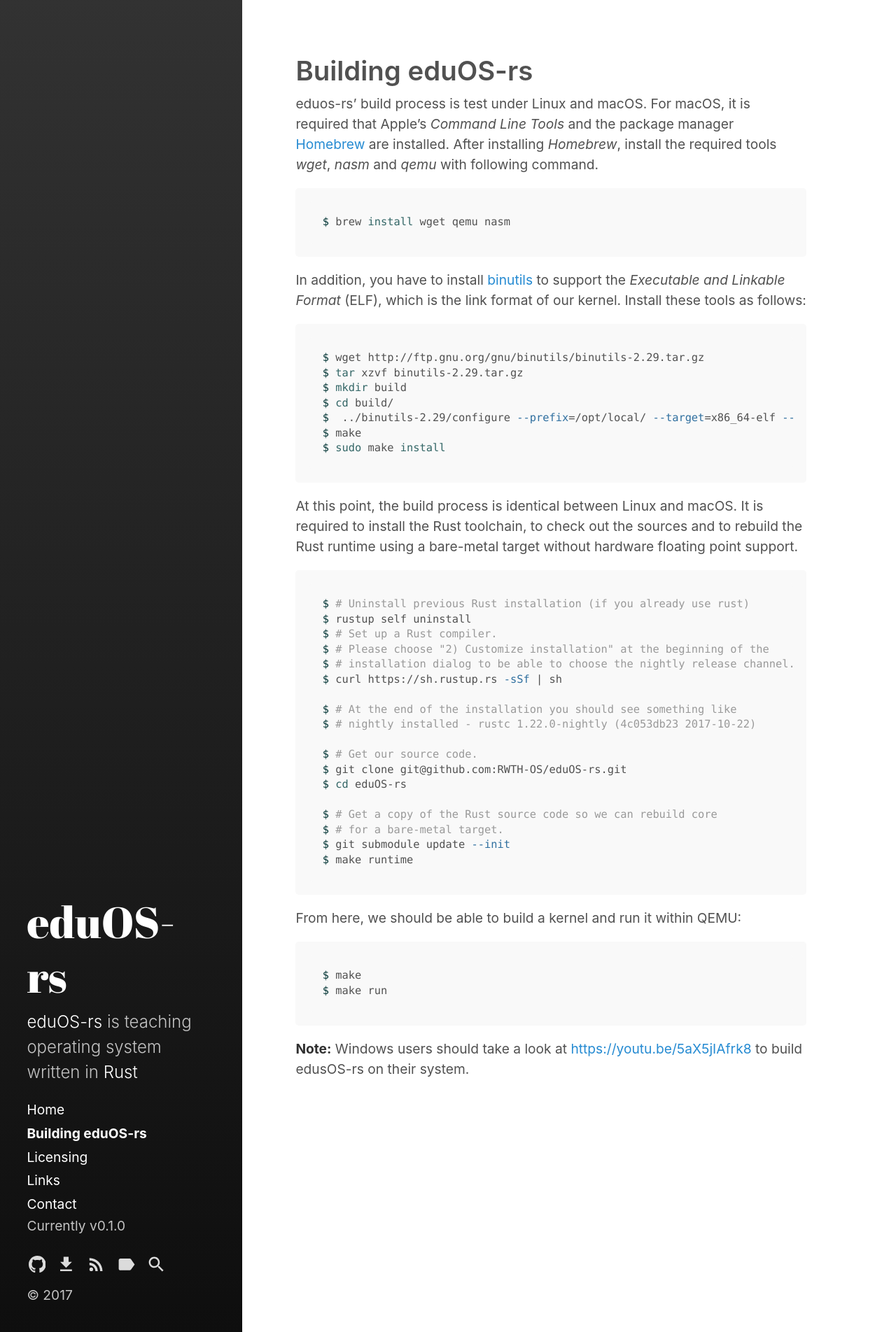
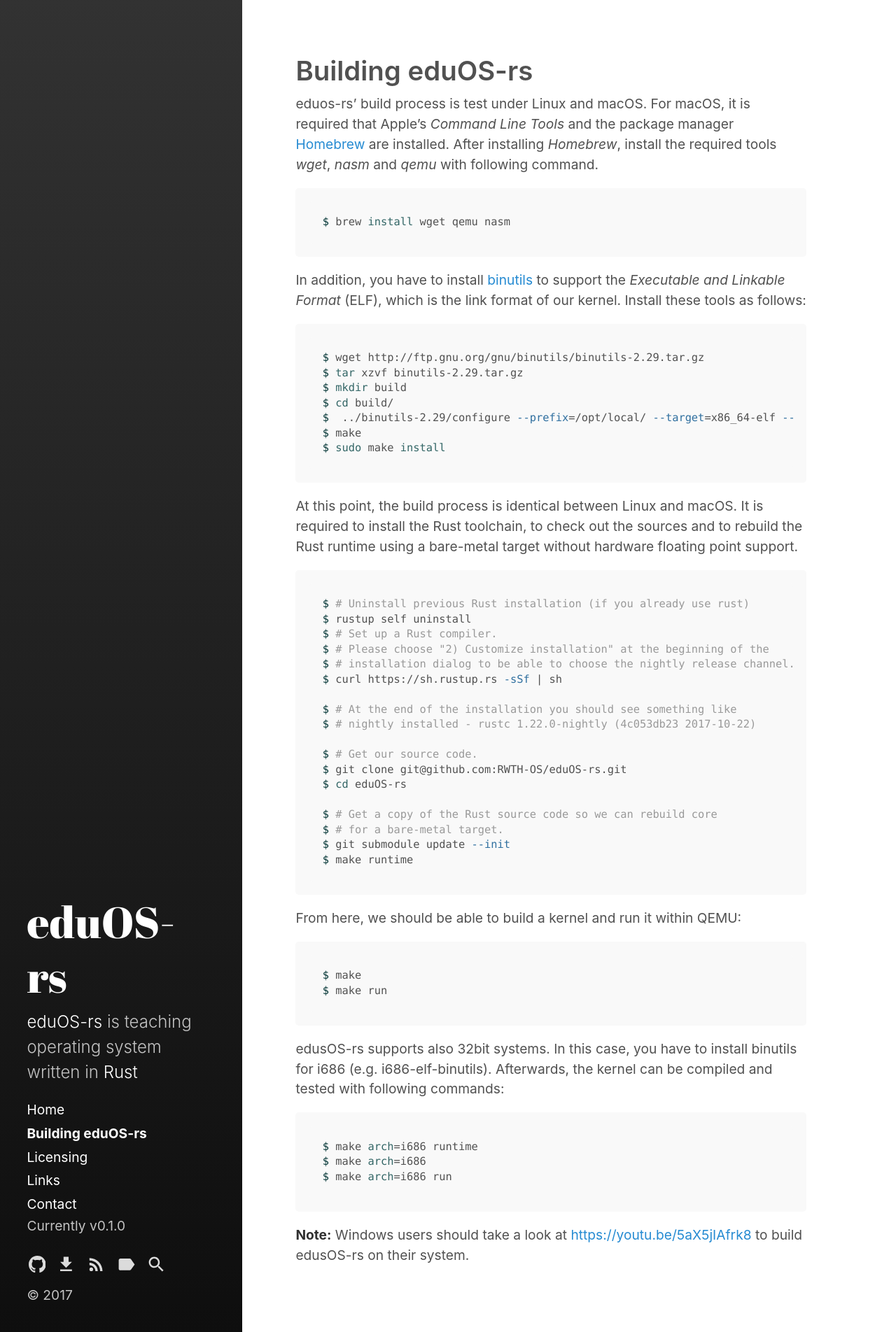
Before and after one commit to RWTH-OS/eduOS-rs, a Jekyll site: the page built from build.md, in a window 1280 px wide. Shown: the whole page at 70% size. Built offline with Jekyll 4.4.1, drawn with Linux system fonts in a browser that asks for light colours.

Commit message:
add hint to build a 32bit version

````diff
--- a/build.md
+++ b/build.md
@@ -57,4 +57,14 @@
 $ make run
 ```
 
+edusOS-rs supports also 32bit systems.
+In this case, you have to install binutils for i686 (e.g. i686-elf-binutils).
+Afterwards, the kernel can be compiled and tested with following commands:
+
+```sh
+$ make arch=i686 runtime
+$ make arch=i686
+$ make arch=i686 run
+```
+
 **Note:** Windows users should take a look at [https://youtu.be/5aX5jIAfrk8](https://youtu.be/5aX5jIAfrk8) to build edusOS-rs on their system.
````
